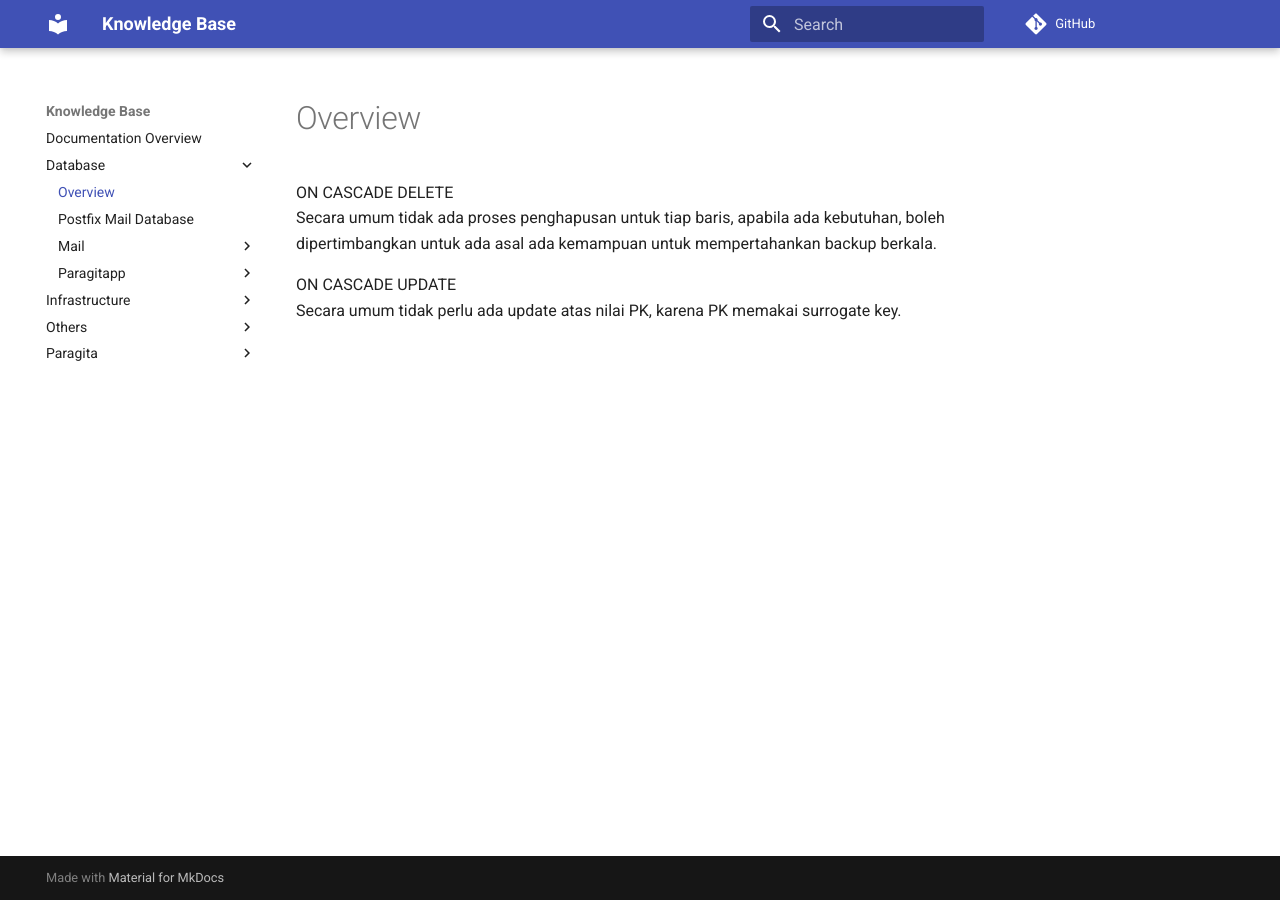
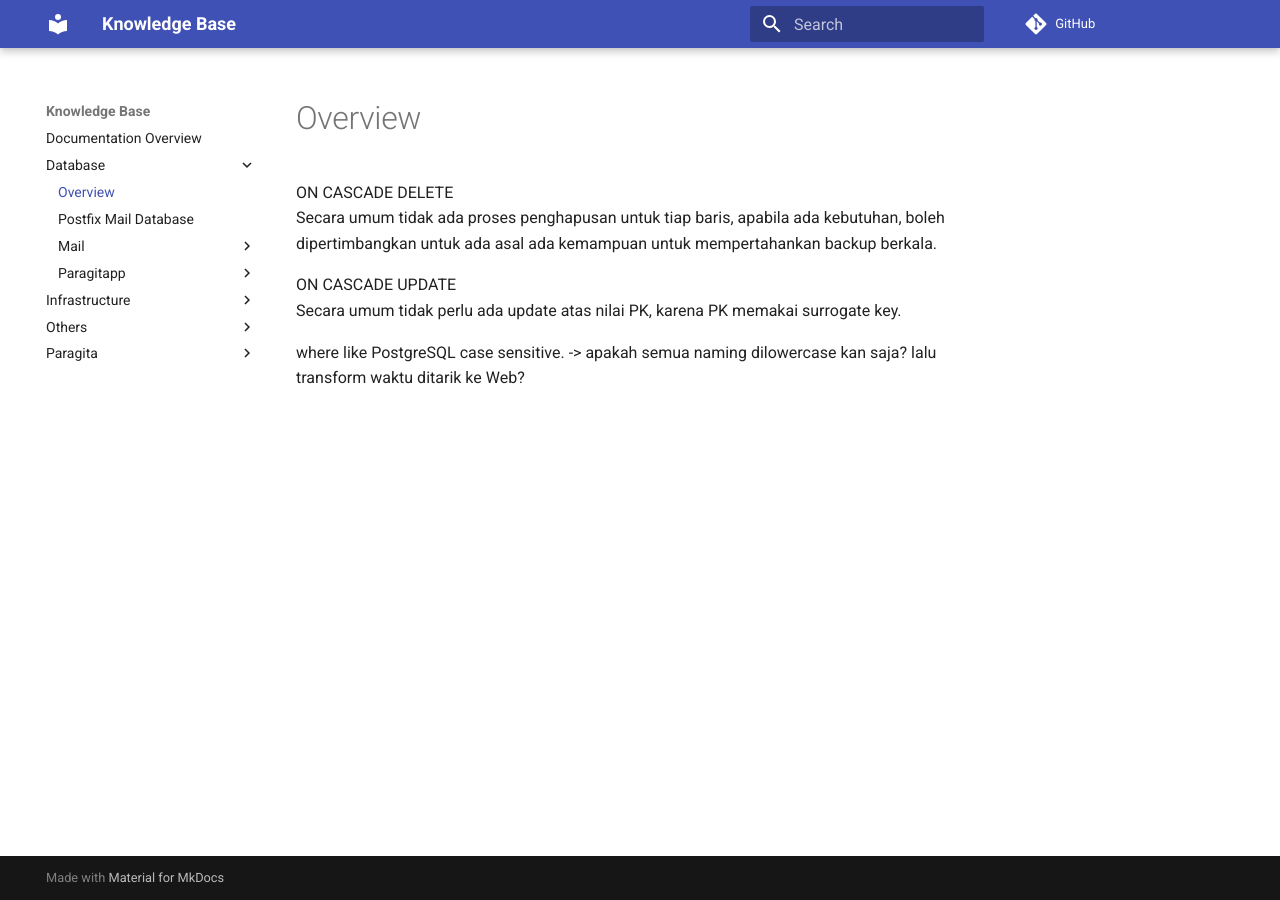
Before and after one commit to ferdisn/docs, an MkDocs documentation site: the page built from docs/database/index.md, in a window 1280 px wide. Built offline with MkDocs 1.6.1 and Material for MkDocs 9.7.7, drawn with Linux system fonts in a browser that asks for light colours.

Commit message:
add note soal postgresql case sensitivity

```diff
--- a/docs/database/index.md
+++ b/docs/database/index.md
@@ -5,3 +5,5 @@ Secara umum tidak ada proses penghapusan untuk tiap baris, apabila ada kebutuhan
 
 ON CASCADE UPDATE
 Secara umum tidak perlu ada update atas nilai PK, karena PK memakai surrogate key.
+
+where like PostgreSQL case sensitive. -> apakah semua naming dilowercase kan saja? lalu transform waktu ditarik ke Web?
```
